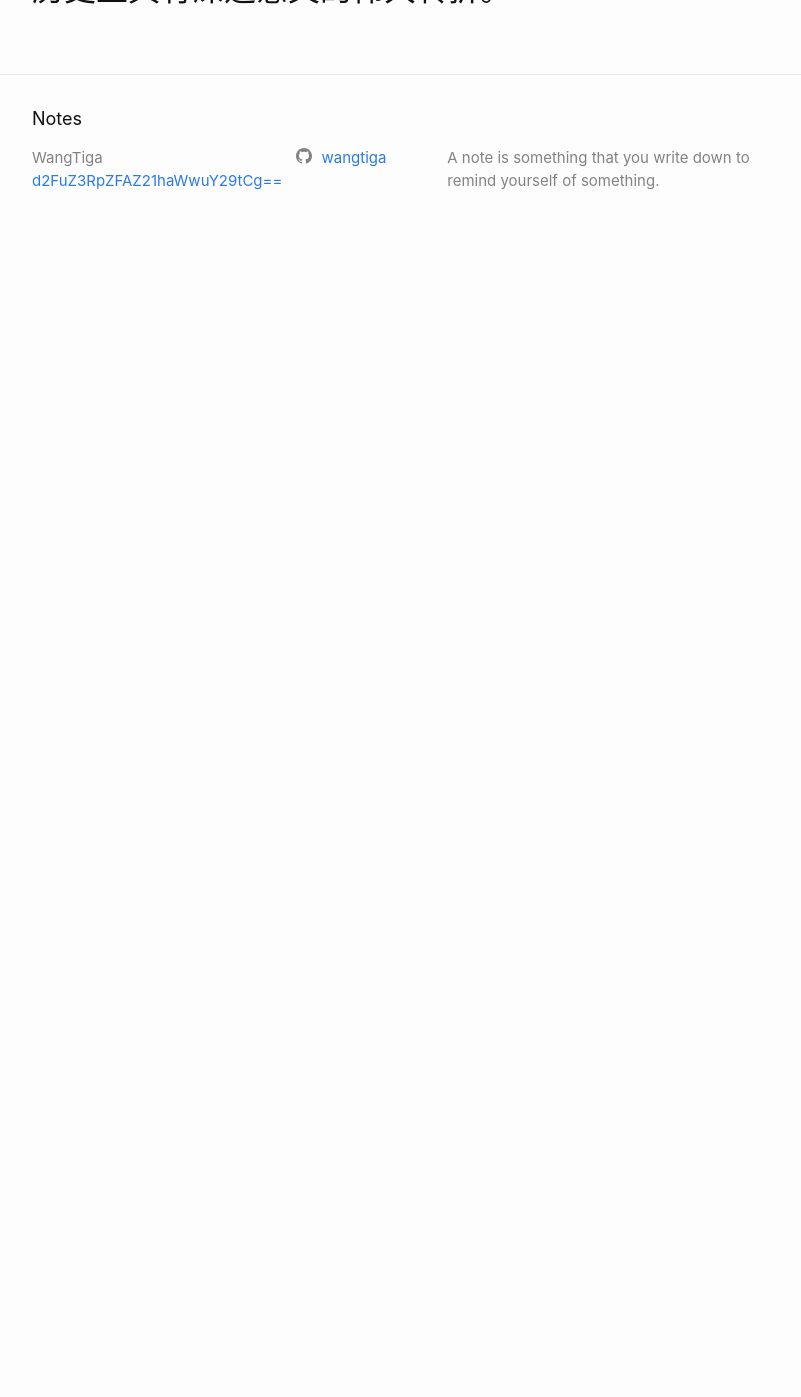
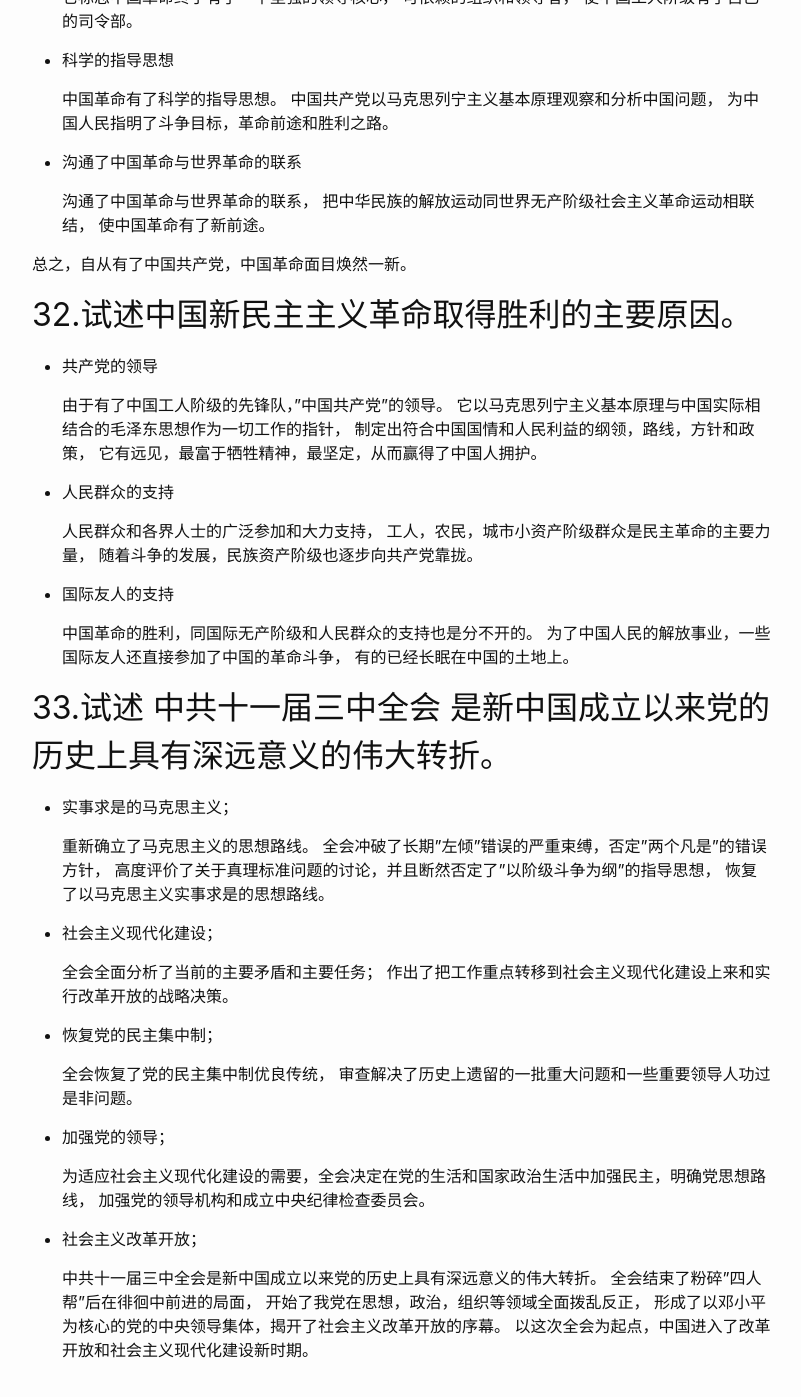
Before and after one commit to wangtiga/wangtiga.github.io, a Jekyll site: the page built from _previews/2020-07-04-3708_2018_10.md, in a window 1280 px wide and 1400 px high, scrolled down 32347 px. Shown: the top 1397 px of the window, without its empty margins (238-1039 px from the left). Built offline with Jekyll 4.4.1, drawn with Linux system fonts in a browser that asks for light colours; before the commit the page ends 32599 px from its top, so only the background shows below that; some of the changed text lies outside the part shown.

Commit message:
updated from mac

```diff
--- a/_previews/2020-07-04-3708_2018_10.md
+++ b/_previews/2020-07-04-3708_2018_10.md
@@ -639,6 +639,7 @@ P199
   中共七届三中全会    | 1950.06    | 争取国家财政经济状况基本好转 |
   中共八大            | 1956.09.15 | 把落后的农业国变成先进的工业国，陈云提出"三个主体， 三个补充"思想 |
   中共八届九中全会    | 1961.03    | 调整 巩固 充实 提高 。 大跃进 和 反右倾 错误对经济影响严重，所以有了此次经济调整的八字方针 |
+  中共十一届三中全会  | 19         | 实事求是的马克思主义；社会主义现代化建设；恢复党的民主集中制；加强党的领导；社会主义改革开放； |
   中共十二届三中全会  | 1984       | 《关于经济体制改革的决定》 |
   中共十三大          |            | 改革开放 ？社会主义初级阶段基本路线。 |
   中共十四大          |            | 社会主义市场经济 ？ |
@@ -751,6 +752,17 @@ TODO 反攻倒算 这个词来源是哪？具体哪个人？哪件事？
 ### B.1966年10月
 ### C.1967年10月
 ### D.1970年04月
+
+
+科学技术发展事件 两弹一星 table
+
+  事件                |  年代      |   描述                 |
+--------------------- | ---------- | ---------------------- |
+* 第一颗原子弹        | 1964.10.16 |  596原子弹，在罗布泊成功爆炸，中国成为世界上第五个拥有核武器的国家 |
+* 装核弹头的地对地导弹| 1966.10.27 |  东风-2 地爆炸成功 |
+  第一颗氢弹          | 1967.10.16 |  空爆试验成功 |
+* 第一颗人造卫星发射  | 1970.04.24 |  "东方红一号"，由"长征一号"运载火箭一次发射成功，世界第五个独立发射人造卫星的国家 |
+
 
 ## 25.2001年，中国对外开放进入一个新阶段的标志是
 ### A.加入世界贸易组织
@@ -963,4 +975,55 @@ TODO 对外开放具体指什么？仅仅是自由贸易？为什么朝鲜禁止
 
 
 ## 32.试述中国新民主主义革命取得胜利的主要原因。
-## 33.试述中共十一届三中全会是新中国成立以来党的历史上具有深远意义的伟大转折。
+
+* 共产党的领导
+
+  由于有了中国工人阶级的先锋队，"中国共产党"的领导。
+  它以马克思列宁主义基本原理与中国实际相结合的毛泽东思想作为一切工作的指针，
+  制定出符合中国国情和人民利益的纲领，路线，方针和政策，
+  它有远见，最富于牺牲精神，最坚定，从而赢得了中国人拥护。
+
+* 人民群众的支持
+
+  人民群众和各界人士的广泛参加和大力支持，
+  工人，农民，城市小资产阶级群众是民主革命的主要力量，
+  随着斗争的发展，民族资产阶级也逐步向共产党靠拢。
+
+* 国际友人的支持
+
+  中国革命的胜利，同国际无产阶级和人民群众的支持也是分不开的。
+  为了中国人民的解放事业，一些国际友人还直接参加了中国的革命斗争，
+  有的已经长眠在中国的土地上。
+
+
+## 33.试述 中共十一届三中全会 是新中国成立以来党的历史上具有深远意义的伟大转折。
+
+* 实事求是的马克思主义；
+
+  重新确立了马克思主义的思想路线。
+  全会冲破了长期"左倾"错误的严重束缚，否定"两个凡是"的错误方针，
+  高度评价了关于真理标准问题的讨论，并且断然否定了"以阶级斗争为纲"的指导思想，
+  恢复了以马克思主义实事求是的思想路线。
+
+* 社会主义现代化建设；
+
+  全会全面分析了当前的主要矛盾和主要任务；
+  作出了把工作重点转移到社会主义现代化建设上来和实行改革开放的战略决策。
+
+* 恢复党的民主集中制；
+
+  全会恢复了党的民主集中制优良传统，
+  审查解决了历史上遗留的一批重大问题和一些重要领导人功过是非问题。
+
+* 加强党的领导；
+
+  为适应社会主义现代化建设的需要，全会决定在党的生活和国家政治生活中加强民主，明确党思想路线，
+  加强党的领导机构和成立中央纪律检查委员会。
+
+* 社会主义改革开放；
+
+  中共十一届三中全会是新中国成立以来党的历史上具有深远意义的伟大转折。
+  全会结束了粉碎"四人帮"后在徘徊中前进的局面，
+  开始了我党在思想，政治，组织等领域全面拨乱反正，
+  形成了以邓小平为核心的党的中央领导集体，揭开了社会主义改革开放的序幕。
+  以这次全会为起点，中国进入了改革开放和社会主义现代化建设新时期。
```
